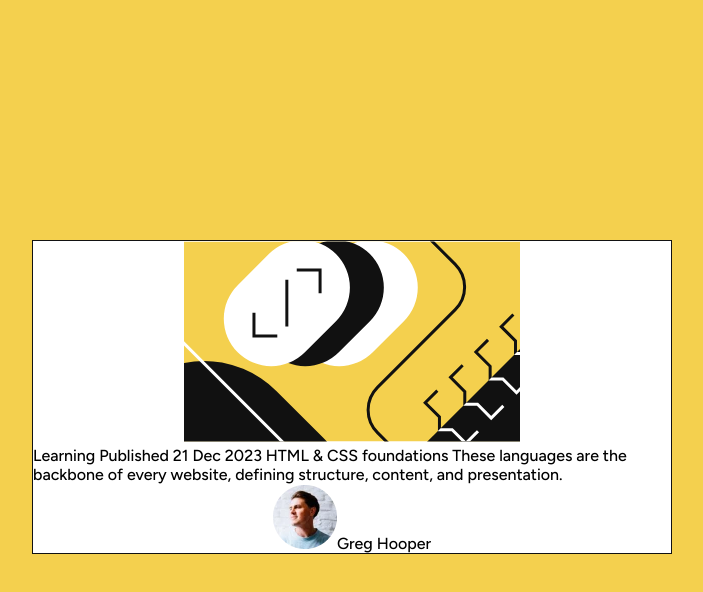
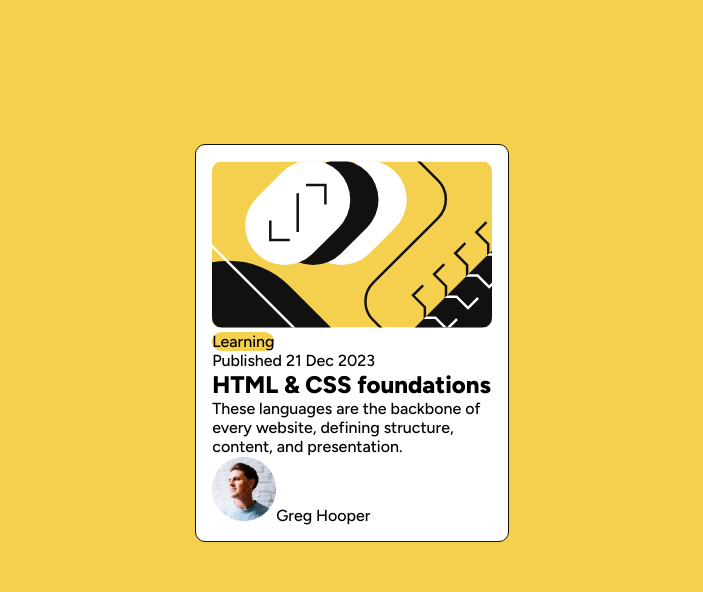
Before and after one commit to jesuspargavela/blogpreviewcard, a plain HTML site: page index.html in a window 1280 px wide. Shown: the whole page, without its empty margins (288-991 px from the left). Drawn offline with Linux system fonts and the light colour scheme.

Commit message:
refactor html and css code

```diff
--- a/index.html
+++ b/index.html
@@ -25,13 +25,17 @@
         <img src="./assets/images/illustration-article.svg" alt="blog-image" />
       </section>
       <section id="content">
-        Learning
-        Published 21 Dec 2023
-        HTML & CSS foundations
-        These languages are the backbone of every website, defining structure, content, and presentation.
+        <section id="learning">Learning</section>
+        <p>Published 21 Dec 2023</p>
+        <h1>HTML & CSS foundations</h1>
+        <p>
+          These languages are the backbone of every website, defining structure,
+          content, and presentation.
+        </p>
       </section>
       <section id="avatar">
-        <img src="./assets/images/image-avatar.webp" alt="avatar-image" />Greg Hooper
+        <img src="./assets/images/image-avatar.webp" alt="avatar-image" />Greg
+        Hooper
       </section>
     </main>
   </body>
--- a/styles.css
+++ b/styles.css
@@ -10,15 +10,25 @@ body {
 }
 
 #container {
-  margin: 15rem auto;
+  padding: 1rem;
+  margin: 9rem auto;
   background-color: hsl(0, 0%, 100%);
   border: 1px solid hsl(0, 0%, 7%);
-  display: flex;
-  flex-direction: column;
-  justify-content: center;
-  align-items: center;
-  max-width: 50%;
+  max-width: 24.5%;
+  width: 100%;
 }
 
-#container > section {
+#container,
+#image-container img,
+#learning {
+  border-radius: 10px;
 }
+
+#learning {
+  background-color: hsl(47, 88%, 63%);
+  max-width: fit-content;
+}
+
+#image-container img {
+  max-width: 100%;
+}
```
